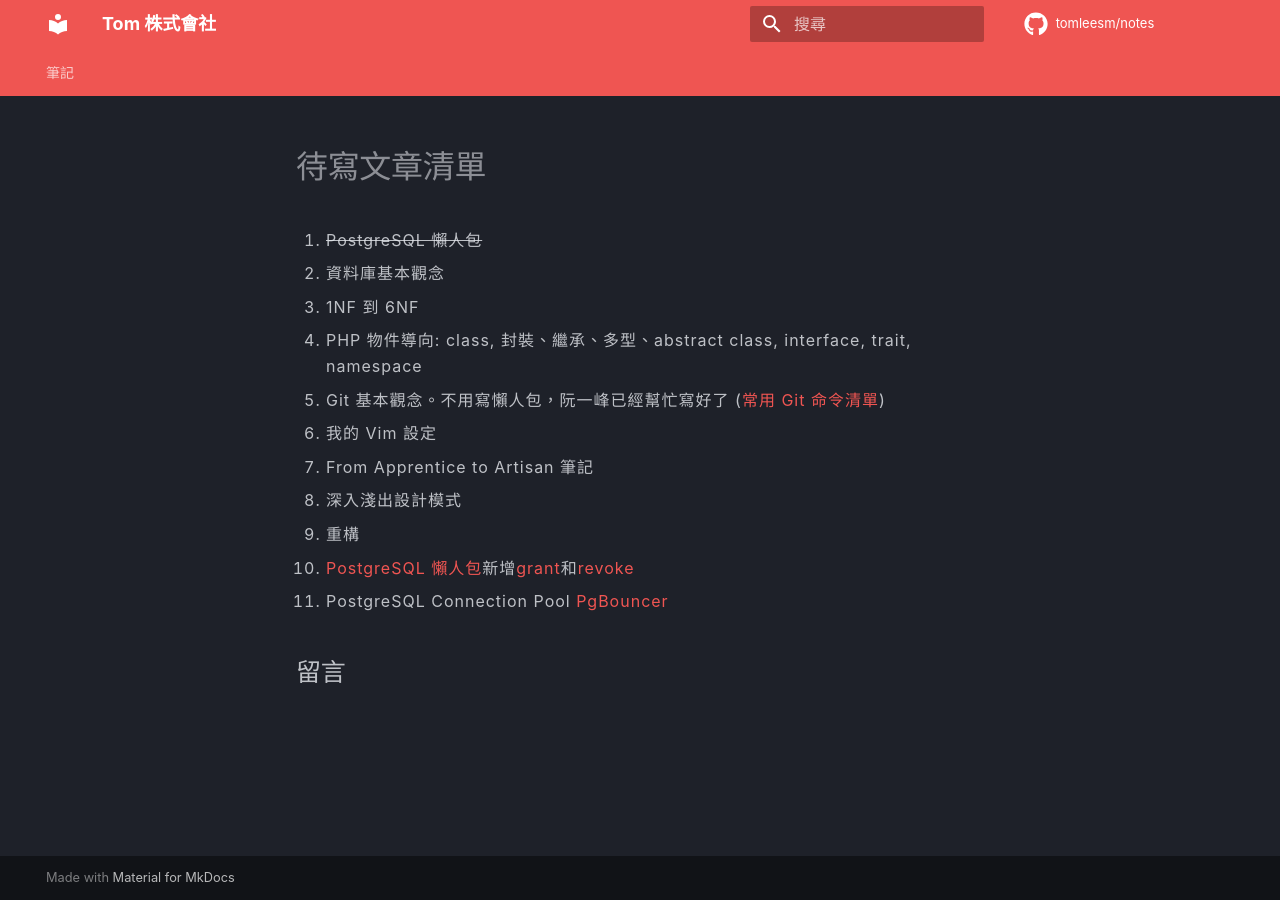
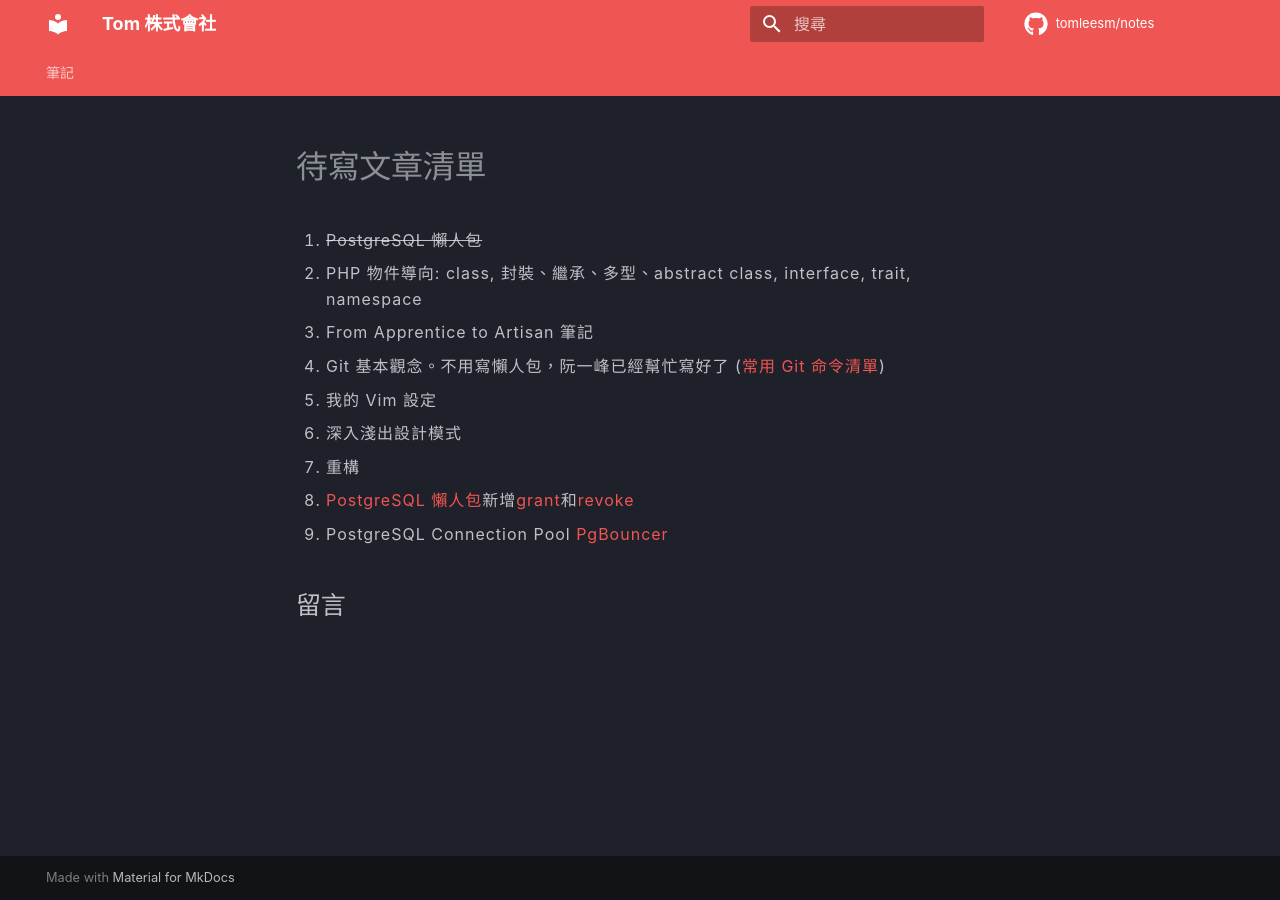
Before and after one commit to tomleesm/notes, an MkDocs documentation site: the page built from docs/articles-wait-to-write.md, in a window 1280 px wide. Built offline with MkDocs 1.6.1 and Material for MkDocs 9.7.7, drawn with Linux system fonts in a browser that asks for light colours; comment, search, counter and statistics services are not loaded.

Commit message:
取消文章 1NF 到 6NF
資料庫正規化最好的方式是 E-R Modeling，歸類在 UML 文章中，所以取消 1NF
到 6NF

```diff
--- a/docs/articles-wait-to-write.md
+++ b/docs/articles-wait-to-write.md
@@ -1,11 +1,9 @@
 # 待寫文章清單
 1. ~~PostgreSQL 懶人包~~
-2. 資料庫基本觀念
-3. 1NF 到 6NF
 4. PHP 物件導向: class, 封裝、繼承、多型、abstract class, interface, trait, namespace
+5. From Apprentice to Artisan 筆記
 6. Git 基本觀念。不用寫懶人包，阮一峰已經幫忙寫好了 ([常用 Git 命令清單](https://www.ruanyifeng.com/blog/2015/12/git-cheat-sheet.html))
 7. 我的 Vim 設定
-8. From Apprentice to Artisan 筆記
 9. 深入淺出設計模式
 10. 重構
 11. [PostgreSQL 懶人包](posgtresql-cheat-sheet)新增[grant](https://docs.postgresql.tw/reference/sql-commands/grant)和[revoke](https://docs.postgresql.tw/reference/sql-commands/revoke)
```
